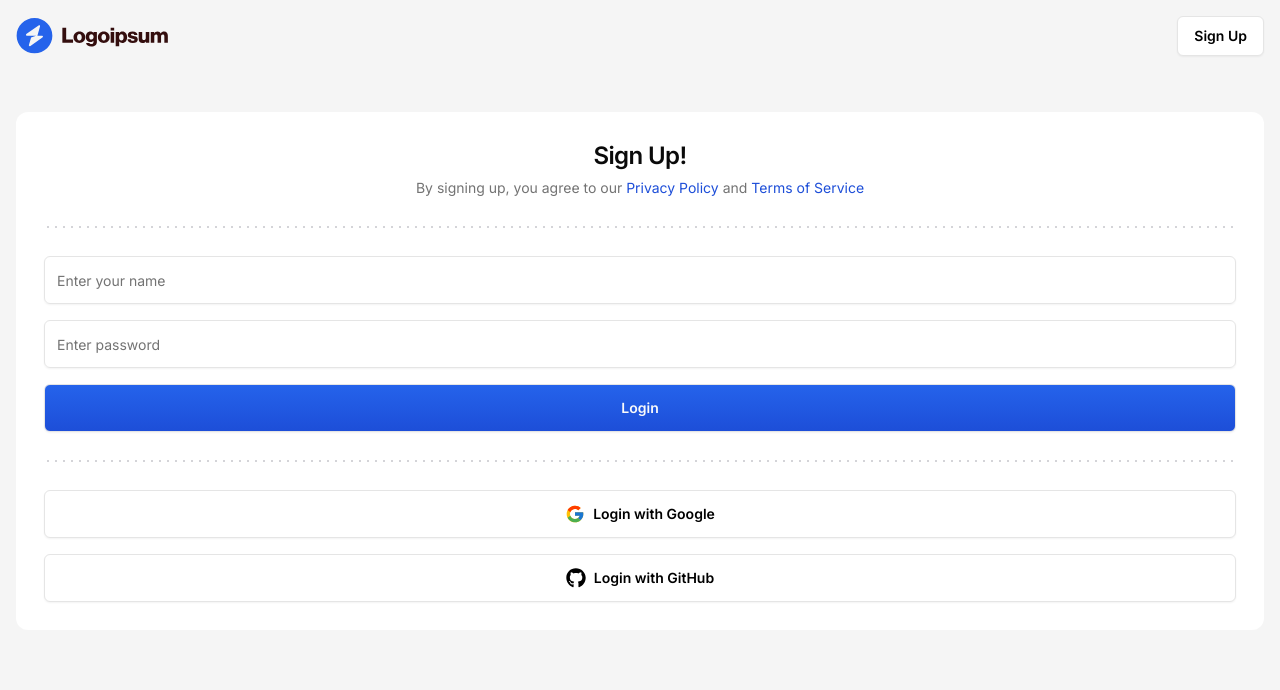
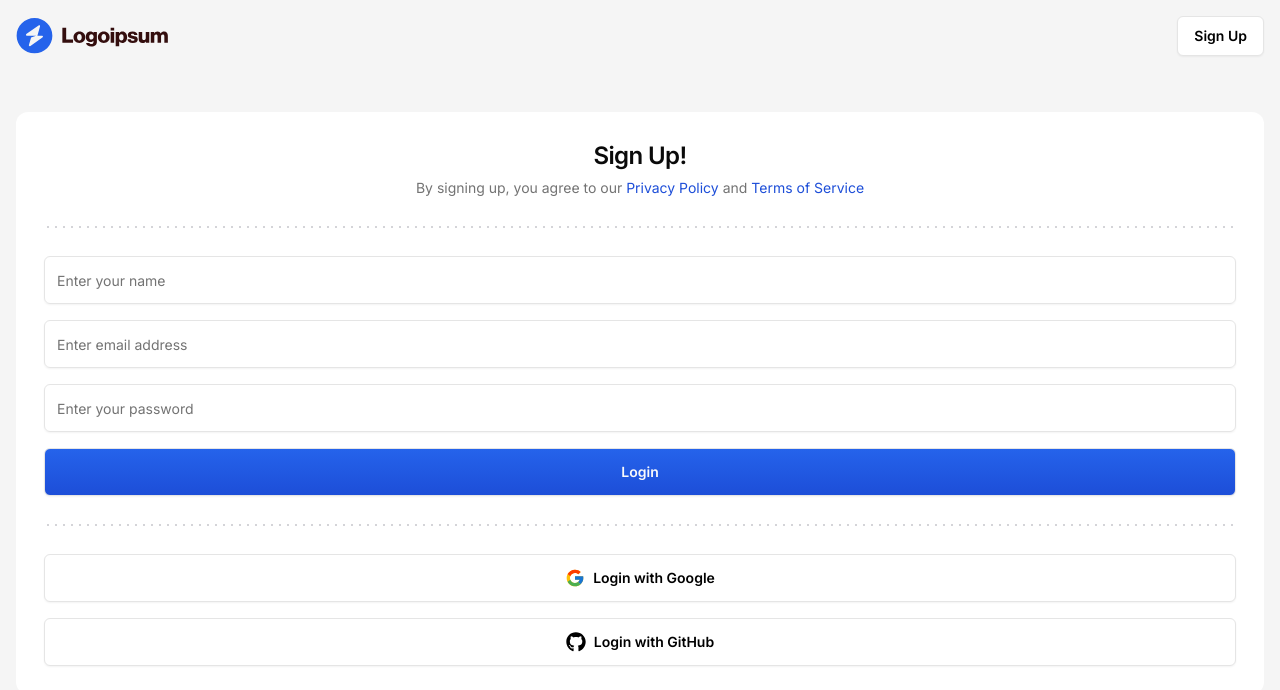
Before and after one commit to Eduardozsw/Jira-clone, a Next.js app: page /sign-up in a window 1280 px wide. Shown: the top 690 px of the page. Built offline with nearby package versions, Linux system fonts and the light colour scheme.

Commit message:
Update sigin and signup pages

```diff
--- a/src/features/auth/components/sign-in-card.tsx
+++ b/src/features/auth/components/sign-in-card.tsx
@@ -39,7 +39,6 @@
 
     const onSubmit = (values: z.infer<typeof formSchema>) => {
         console.log({ values })
-
     }
 
 
--- a/src/features/auth/components/sign-up-card.tsx
+++ b/src/features/auth/components/sign-up-card.tsx
@@ -1,5 +1,8 @@
-import {FcGoogle} from "react-icons/fc";
-import {FaGithub} from "react-icons/fa";
+import { z } from "zod"
+import { FcGoogle } from "react-icons/fc";
+import { FaGithub } from "react-icons/fa";
+import { useForm } from "react-hook-form";
+import { zodResolver } from "@hookform/resolvers/zod"
 
 import { DottedSeparator } from "@/components/dotted-separator"
 import { Button } from "@/components/ui/button"
@@ -12,9 +15,35 @@
 } from "@/components/ui/card"
 import { Input } from "@/components/ui/input"
 import Link from "next/link";
+import {
+    Form,
+    FormControl,
+    FormField,
+    FormItem,
+    FormMessage
+} from "@/components/ui/form";
+
+const formSchema = z.object({
+    name: z.string().trim().min(1, "Required"),
+    email: z.string().email(),
+    password: z.string().min(8, "Minimum of 7 characters required"),
+});
 
 
 export const SignUpCard = () => {
+    const form = useForm<z.infer<typeof formSchema>>({
+        resolver: zodResolver(formSchema),
+        defaultValues: {
+            name: "",
+            email: "",
+            password: "",
+        }
+    })
+
+    const onSubmit = (values: z.infer<typeof formSchema>) => {
+        console.log({ values })
+    }
+
     return (
         <Card className="w-full h-full md:w-[487] border-none shadow-none">
             <CardHeader className="flex items-center justify-center text-center p-7">
@@ -36,32 +65,64 @@
                 <DottedSeparator />
             </div>
             <CardContent className="p-7">
-                <form className="space-y-4">
+                <Form {...form}>
+                    <form onSubmit={form.handleSubmit(onSubmit)} className="space-y-4">
+                    <FormField
+                            name="name"
+                            control={form.control}
+                            render={({ field }) => (
+                                <FormItem>
+                                    <FormControl>
                                         <Input
-                        required
+                                            {...field}
                                             type="text"
-                        value={""}
-                        onChange={() => { }}
                                             placeholder="Enter your name"
-                        disabled={false}
                                         />
+                                    </FormControl>
+                                    <FormMessage />
+                                </FormItem>
+                            )}
+                        />
+                    <FormField
+                            name="email"
+                            control={form.control}
+                            render={({ field }) => (
+                                <FormItem>
+                                    <FormControl>
                                         <Input
-                        required
+                                            {...field}
+                                            type="email"
+                                            placeholder="Enter email address"
+                                        />
+                                    </FormControl>
+                                    <FormMessage />
+                                </FormItem>
+                            )}
+                        />
+                        <FormField
+                            name="password"
+                            control={form.control}
+                            render={({ field }) => (
+                                <FormItem>
+                                    <FormControl>
+                                        <Input
+                                            {...field}
                                             type="password"
-                        value={""}
-                        onChange={() => { }}
-                        placeholder="Enter password"
-                        disabled={false}
-                        min={8}
-                        max={256}
+                                            placeholder="Enter your password"
+                                        />
+                                    </FormControl>
+                                    <FormMessage />
+                                </FormItem>
+                            )}
                         />
                         <Button disabled={false} size="lg" className="w-full">
                             Login
                         </Button>
                     </form>
+                </Form>
             </CardContent>
             <div className="px-7">
-                <DottedSeparator/>
+                <DottedSeparator />
             </div>
             <CardContent className="p-7 flex flex-col gap-y-4">
                 <Button
@@ -70,7 +131,7 @@
                     size="lg"
                     className="w-full"
                 >
-                        <FcGoogle className="mr-2 size-5"/>
+                    <FcGoogle className="mr-2 size-5" />
                     Login with Google
                 </Button>
                 <Button
@@ -79,7 +140,7 @@
                     size="lg"
                     className="w-full"
                 >
-                        <FaGithub className="mr-2 size-5"/>
+                    <FaGithub className="mr-2 size-5" />
                     Login with GitHub
                 </Button>
             </CardContent>
```
Lines whose indentation alone changed are shown as unchanged.
